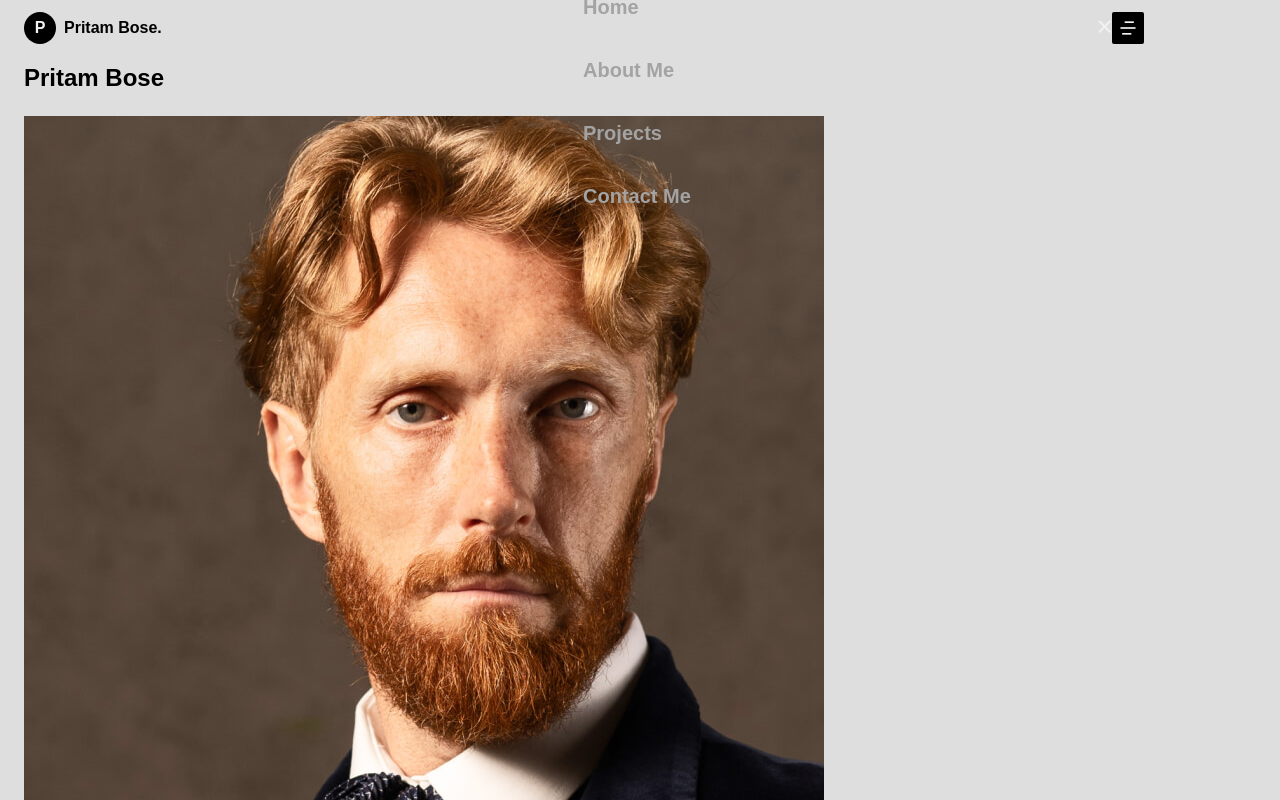
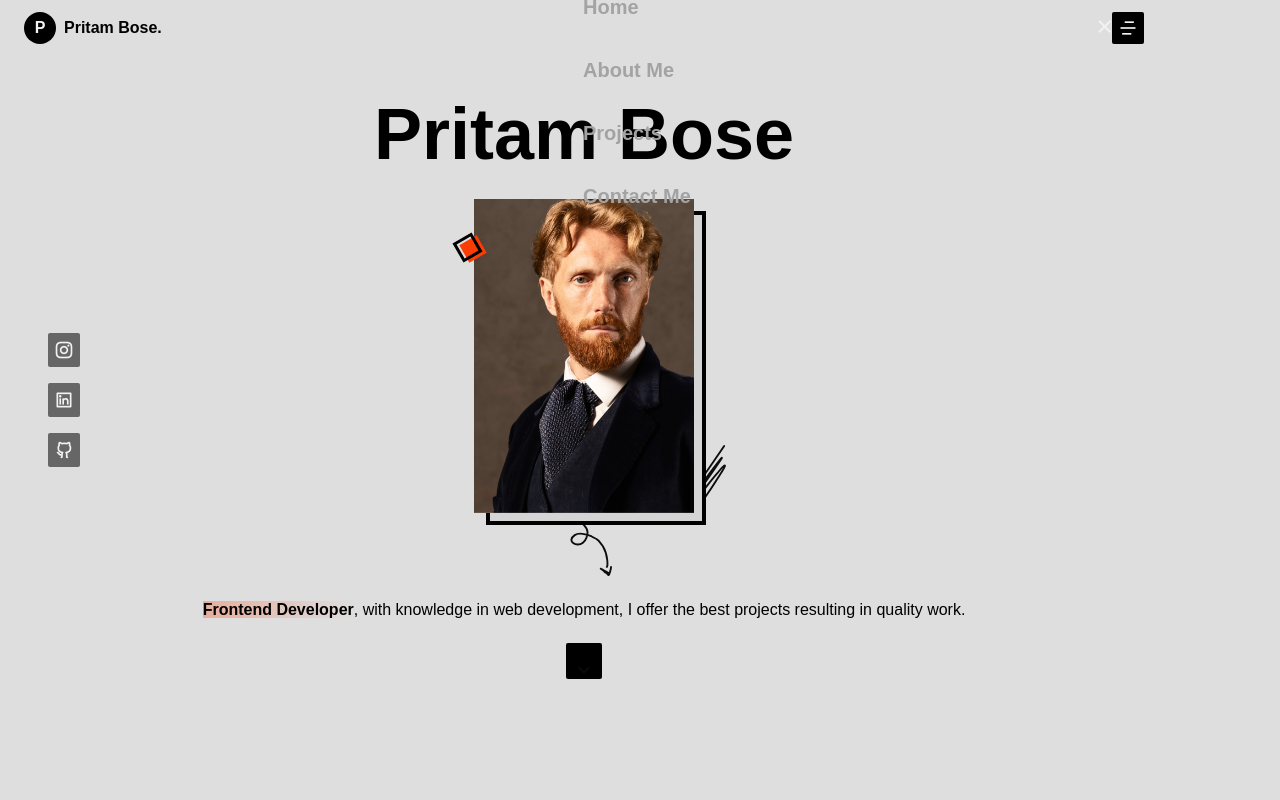
Before and after one commit to pritambose0/Portfolio-Website, a plain HTML site: page index.html in a window 1280 px wide. Shown: the top 800 px of the page. Drawn offline with nearby package versions, Linux system fonts and the light colour scheme; a web font is replaced by a local one.

Commit message:
Home Section

```diff
--- a/assets/css/style.css
+++ b/assets/css/style.css
@@ -311,16 +311,159 @@ nav{
 }
 
 /* Add shadow header */
-
+.shadow-header{
+  box-shadow: 0 1px 16px hsla(0,0%,0%,.12);
+}
 
 /* Active link */
 
 
 /*=============== HOME ===============*/
+.home__container{
+  padding-top: 1.8rem;
+}
 
+.home__name{
+  font-size: var(--biggest-font-size);
+  text-align: center;
+}
 
+.home__perfil{
+  position: relative;
+  justify-self: center;
+}
+
+.home__image{
+  width: 220px;
+}
+
+.home__img{
+  position: relative;
+  z-index: 10;
+}
+
+.home__shadow{
+  width: 100%;
+  height: 100%;
+  background-color: var(--container-color);
+  position: absolute;
+  bottom: -.75rem;
+  right: -.75rem;
+  border: 4px solid var(--black-color);
+  z-index: 5;
+  transition: background-color .4s;
+}
+
+.home__arrow,
+.home__line{
+  position: absolute;
+  filter: invert(1);
+  width: 50px;
+  transition: filter .4s;
+}
+
+.home__arrow{
+  left: 40%;
+  bottom: -4rem;
+}
+
+.home__line{
+  right: -2rem;
+  bottom: -.5rem;
+}
+
+.geometric-box{
+  top: 2.5rem;
+  left: -.7rem;
+  z-index: 10;
+}
+
+.home__social{
+  height: max-content;
+  position: absolute;
+  left: 3rem;
+  top: 0;
+  bottom: 0;
+  margin: auto 0;
+  display: grid;
+  row-gap: 1rem;
+}
+
+.home__social-link{
+  background-color: var(--black-color-light);
+  color: var(--white-color);
+  font-size: 1.25rem;
+  padding: 6px;
+  border-radius: 2px;
+  display: grid;
+  place-items: center;
+  transition: background-color .5s;
+}
+
+.home__social-link:hover{
+  background-color: var(--black-color);
+}
+
+.home__info{
+  margin-top: 4rem
+}
+
+.home__description{
+  text-align: center;
+  color: var(--title-color);
+  margin-bottom: 1.5rem;
+}
+
+.home__description b{
+  background: linear-gradient(90deg,
+              hsla(14,98%,50%,.3),
+              hsla(14,98%,50%,0));
+}
+
+.home__scroll{
+  display: block;
+  width: max-content;
+  margin: 0 auto;
+}
+
+.home-scroll-text{
+  display: none;
+}
+
+.home__scroll-box{
+  background-color: var(--black-color);
+  color: var(--white-color);
+  width: 36px;
+  height: 36px;
+  border-radius: 2px;
+  display: grid;
+  place-items: center;
+  font-size: 1rem;
+  cursor: pointer;
+  overflow: hidden;
+  transition: background-color .4s;
+}
+
+.home__scroll-box i{
+  font-size: 1.4rem;
+  animation: scroll-down 3s infinite;
+}
 /* Animate scroll icon */
+@keyframes scroll-down{
+  0%{
+    transform: translateY(-1rem);
+    opacity: 0;
+  }
+  50%{
+    transform: translateY(0);
+    opacity: 1;
+  }
+  100%{
+    transform: translateY(.6rem);
+    opacity: 0;
+  }
 
+}
 
 /*=============== BUTTON ===============*/
 
--- a/assets/js/main.js
+++ b/assets/js/main.js
@@ -28,7 +28,13 @@ const linkAction = ()=>{
 navLink.forEach(n=>n.addEventListener('click',linkAction));
 
 /*=============== SHADOW HEADER ===============*/
+const shadowHeader = () => {
+    const header = document.getElementById('header');
+    this.scrollY >= 50 ? header.classList.add('shadow-header')
+                   : header.classList.remove('shadow-header');
+}
 
+window.addEventListener('scroll',shadowHeader);
 
 /*=============== EMAIL JS ===============*/
 
--- a/index.html
+++ b/index.html
@@ -25,7 +25,7 @@
             </a>
 
             <div class="nav__menu" id="nav-menu">
-               <span class="nav__title">Menu</span>
+               <span class="nav__title">MENU</span>
 
                <h1 class="nav__name">Pritam</h1>
 
@@ -69,12 +69,12 @@
             <div class="home__container container grid">
                <h1 class="home__name">Pritam Bose</h1>
 
-               <div class="home--perfill">
+               <div class="home__perfil">
                   <div class="home__image">
                      <img src="assets/img/home-perfil.jpg" alt="image" class="home__img">
                      <div class="home__shadow"></div>
 
-                     <img src="assets/img/curved-arrow.svg" alt="image" class="home__img">
+                     <img src="assets/img/curved-arrow.svg" alt="image" class="home__arrow">
                      <img src="assets/img/random-lines.svg" alt="image" class="home__line">
 
                      <div class="geometric-box"></div>
```
